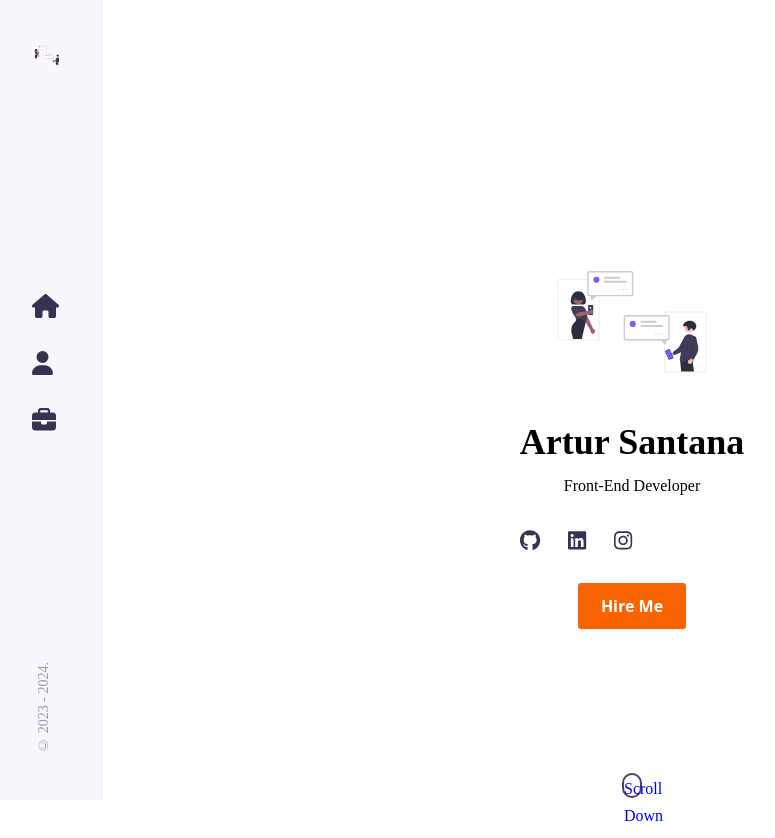
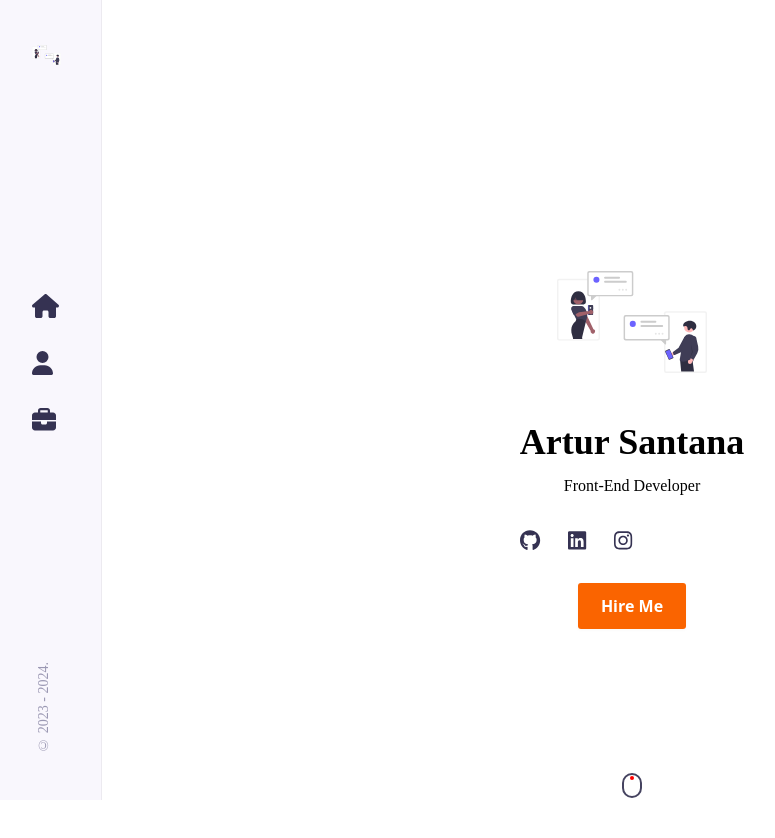
Before and after one commit to artursantana/Portifolio, a React (Vite) app: page / in a window 1280 px wide. Shown: the whole page, without its empty margins (8-783 px from the left). Built offline with nearby package versions, Linux system fonts and the light colour scheme.

Commit message:
first commit

```diff
--- a/src/components/home/ScrollDown.jsx
+++ b/src/components/home/ScrollDown.jsx
@@ -4,7 +4,7 @@ const ScrollDown = () => {
     <div className="scroll_down">
       <a href="#about" className="mouse_wrapper">
         <span className="home_scroll-name"></span>
-        <span className="mouse">Scroll Down</span>
+        <span className="mouse"></span>
         <span className="wheel"></span>
 
       </a>
--- a/src/components/home/home.scss
+++ b/src/components/home/home.scss
@@ -97,6 +97,7 @@
     bottom: 2.5rem;
     left: 0;
     width: 100%;
+    margin-top: 50px;
 
 
     .home_scroll-name{
@@ -104,7 +105,7 @@
     }
     .mouse {
         border: 2px solid #454360;
-        display: block;
+        display: flex;
         height: 1.6rem;
         width: 1.25rem;
         margin: auto;
@@ -113,7 +114,22 @@
         position: relative;
     }
 
-.whell {
+    @keyframes ani-mouse {
+        0% {
+            top: 29%;
+        }
+        15% {
+            top: 50%;
+        }
+        50% {
+            top: 50%;
+        }
+        100% {
+            top: 29%;
+        }
+    }
+
+.wheel {
     background-color: $title-Color;
     border-radius: 100%;
     width: 0.25rem;
@@ -121,6 +137,9 @@
     position: absolute;
     top: .5rem;
     left: 50%;
+    transform: translateX(-50%);
+    animation: ani-mouse 2s linear infinite;
+    background-color: red;
 }
 
 
```
